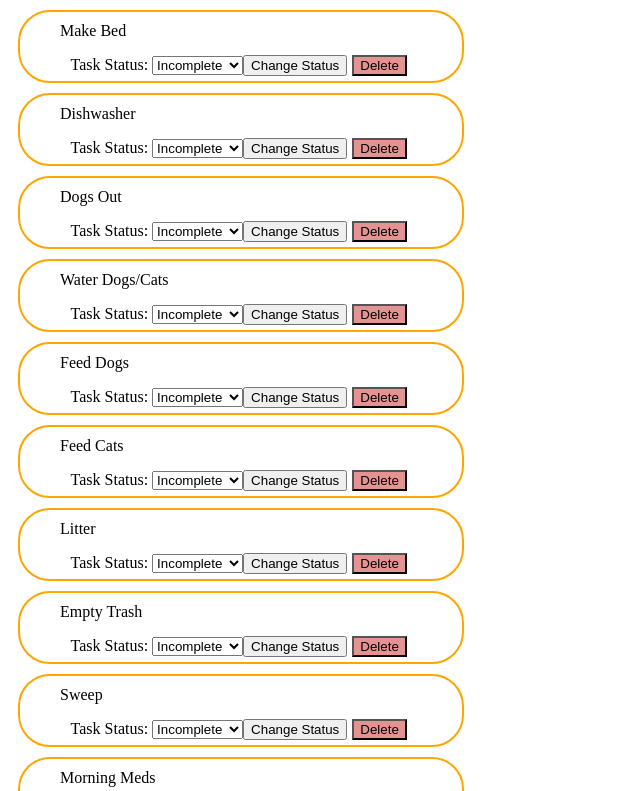
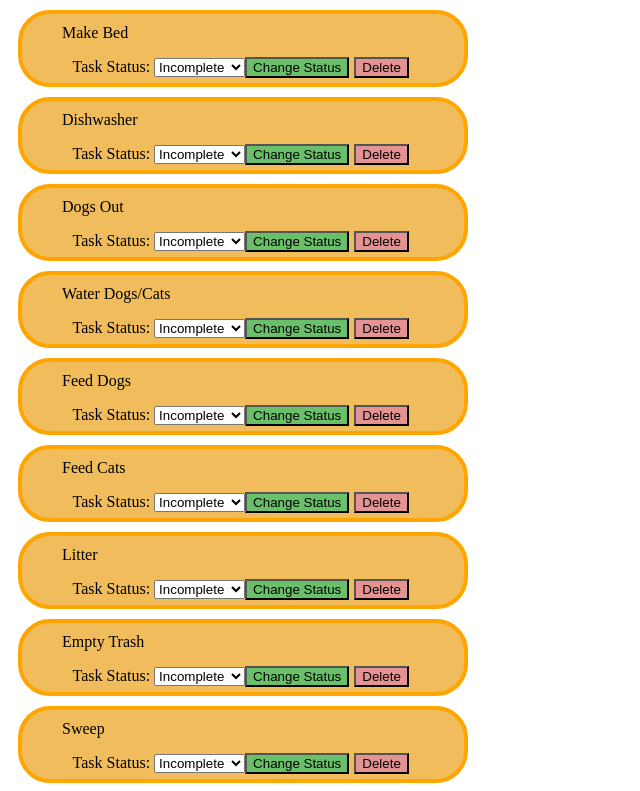
Before and after one commit to rc-devs/daily-task-manager, an Angular app in the folder daily-task-manager/: page / in a window 1280 px wide. Shown: the top 791 px of the page, without its empty margins (0-640 px from the left). Built offline with nearby package versions, Linux system fonts and the light colour scheme.

Commit message:
dynamic classe via string interpolation (idk if this is best practice but it werkin)

```diff
--- a/daily-task-manager/src/app/checklist/task-card/task-card.component.css
+++ b/daily-task-manager/src/app/checklist/task-card/task-card.component.css
@@ -1,9 +1,23 @@
-.task-card {
-  border: solid 2px orange;
+div{
   border-radius: 2em;
   text-align: center;
   width: 35%;
   margin: 10px;
+}
+
+.incomplete {
+  border: solid 4px orange;
+  background-color: rgb(240, 188, 92);
+}
+
+.in-progress {
+  border: solid 4px green;
+  background-color: rgb(36, 155, 36);
+}
+
+.complete {
+  border: solid 4px blue;
+  background-color: rgb(93, 93, 223);
 }
 
 li {
@@ -17,6 +31,6 @@ select {
   margin-bottom: 5px;
 }
 
-button {
-
+.change-status {
+ background-color: rgb(105, 192, 105);
 }
--- a/daily-task-manager/src/app/checklist/task-card/task-card.component.html
+++ b/daily-task-manager/src/app/checklist/task-card/task-card.component.html
@@ -1,6 +1,6 @@
 
   @for (t of getDefaultChecklist(); track t.id){
-    <div class="task-card">
+    <div class="{{t.status}}" >
     <li>{{t.task}}</li>
       <label for="tasks">Task Status: </label>
         <select #taskStatus name="taskStatus">
@@ -8,7 +8,7 @@
             <option #inProgress name="inProgress" value="in-progress">In Progress</option>
             <option #complete name="complete" value="complete">Complete</option>
         </select>
-        <button (click)="changeTaskStatus(t.id, taskStatus.value); $event.preventDefault()">Change Status</button>
+        <button class="change-status" (click)="changeTaskStatus(t.id, taskStatus.value); $event.preventDefault()">Change Status</button>
         <button class="danger-btn" (click)="deleteHandler(t.id); $event.preventDefault()">Delete</button>
     </div>
   }
```
